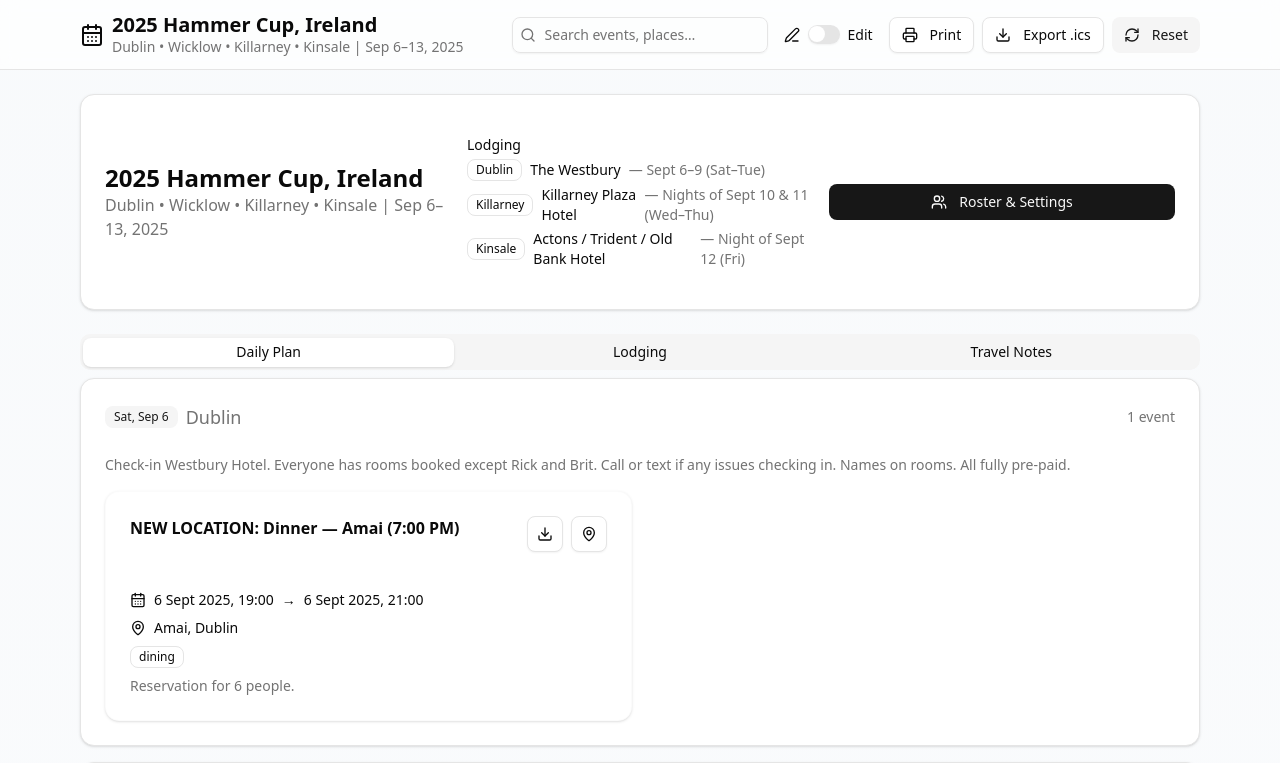
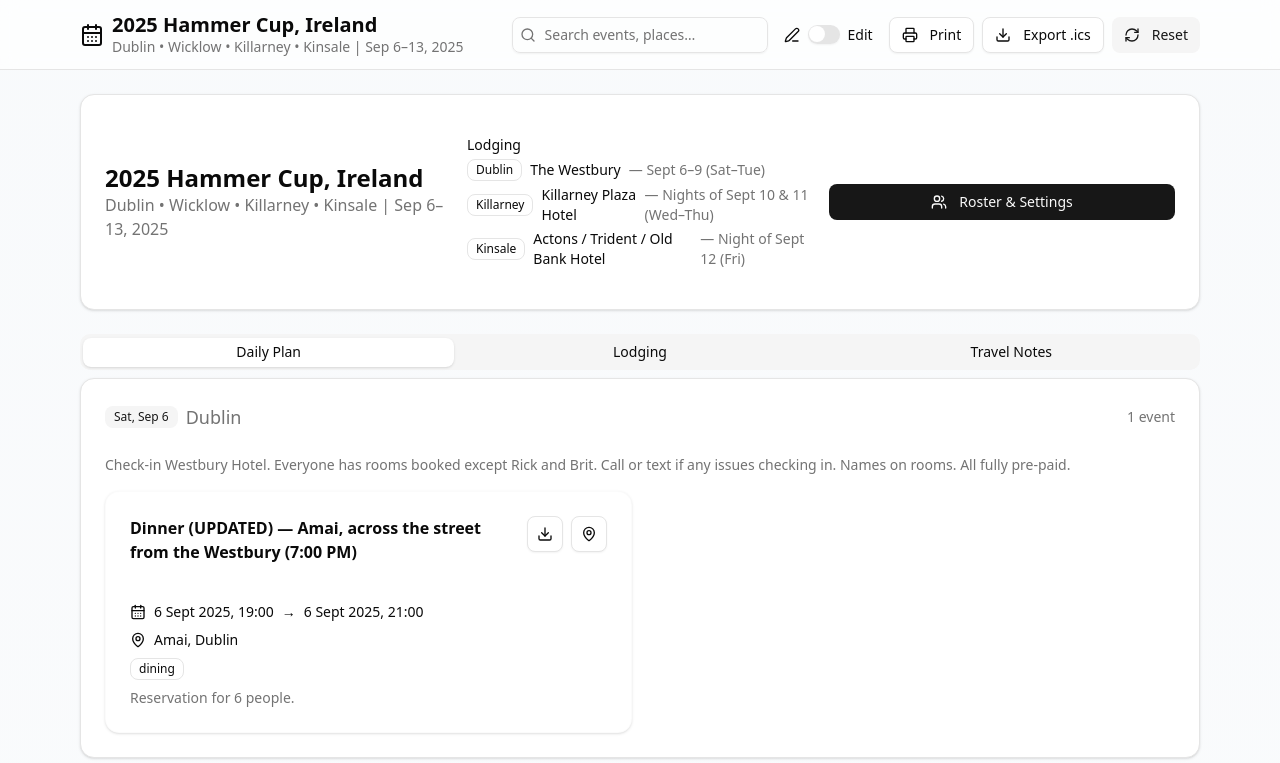
Before and after one commit to david-c-levin/golf-itinerary, a Next.js app: page / in a window 1280 px wide. Shown: the top 763 px of the page. Built offline with nearby package versions, Linux system fonts and the light colour scheme.

Commit message:
Update page.tsx

```diff
--- a/src/app/page.tsx
+++ b/src/app/page.tsx
@@ -211,7 +211,7 @@ const seedData: Itinerary = {
       events: [
         {
           id: "sat6-dinner",
-          title: "NEW LOCATION: Dinner — Amai (7:00 PM)",
+          title: "Dinner (UPDATED) — Amai, across the street from the Westbury (7:00 PM)",
           location: "Amai, Dublin",
           start: "2025-09-06T18:00:00Z",
           end: "2025-09-06T20:00:00Z",
```
